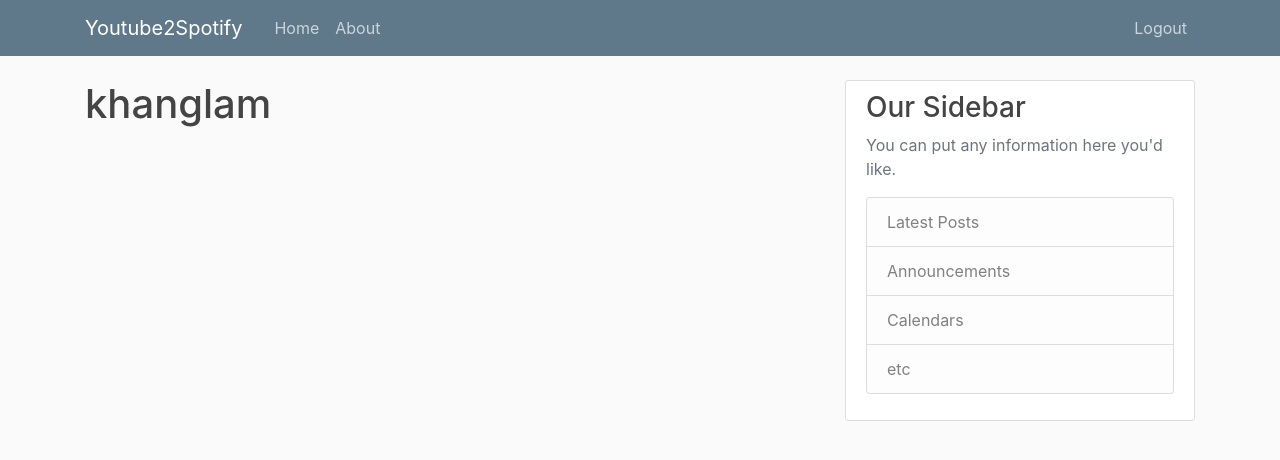
After one commit to khanglam/Youtube2Spotify, a Flask app: page /account in a window 1280 px wide. The commit adds this page. Shown: the top 460 px of the page. Run offline with Flask 2, Linux system fonts and the light colour scheme; a user stored in the database is signed in; some libraries are stand-ins or nearby versions.

Commit message:
Fetch User/Password from App to Create Entries DB
User Authentication

```diff
--- a/flask-server/server/__init__.py
+++ b/flask-server/server/__init__.py
@@ -1,9 +1,15 @@
 from flask import Flask
 from flask_sqlalchemy import SQLAlchemy
+from flask_bcrypt import Bcrypt
+from flask_login import LoginManager
 
 app = Flask(__name__)
 app.config['SECRET_KEY'] = '5791628bb0b13ce0c676dfde280ba245'
 app.config['SQLALCHEMY_DATABASE_URI'] = 'sqlite:///site.db'
 db = SQLAlchemy(app)
+bcrypt = Bcrypt(app)
+login_manager = LoginManager(app)
+login_manager.login_view = 'login'
+login_manager.login_message_category = 'info' # Flash message for 'Login to access this page'
 
 from server import routes
--- a/flask-server/server/routes.py
+++ b/flask-server/server/routes.py
@@ -1,7 +1,9 @@
-from flask import render_template, url_for, flash, redirect
-from server import app
+import email
+from flask import render_template, url_for, flash, redirect, request
+from server import app, db, bcrypt
 from server.forms import RegistrationForm, LoginForm
 from server.models import User, Post
+from flask_login import login_user, logout_user, current_user, login_required
 
 
 posts = [
@@ -33,20 +35,42 @@ def about():
 
 @app.route("/register", methods=['GET', 'POST'])
 def register():
+    if current_user.is_authenticated:
+        return redirect(url_for('home'))
     form = RegistrationForm()
     if form.validate_on_submit():
-        flash(f'Account created for {form.username.data}!', 'success')
-        return redirect(url_for('home'))
+        hashed_password = bcrypt.generate_password_hash(
+            form.password.data).decode('utf-8')
+        user = User(username=form.username.data, email=form.email.data,
+                    password=hashed_password)  # Creating entry for DB
+        db.session.add(user)
+        db.session.commit()
+        flash('Your account has been created! You can now log in', 'success')
+        return redirect(url_for('login'))
     return render_template('register.html', title='Register', form=form)
 
 
 @app.route("/login", methods=['GET', 'POST'])
 def login():
+    if current_user.is_authenticated:
+        return redirect(url_for('home'))
     form = LoginForm()
     if form.validate_on_submit():
-        if form.email.data == 'admin@demo.com' and form.password.data == '123':
-            flash('You have been logged in!', 'success')
-            return redirect(url_for('home'))
+        user = User.query.filter_by(email=form.email.data).first()
+        if user and bcrypt.check_password_hash(user.password, form.password.data):
+            login_user(user, remember=form.remember.data)
+            next_page = request.args.get('next')
+            return redirect(next_page) if next_page else redirect(url_for('home'))
         else:
-            flash('Login Unsuccessful. Please check username and password', 'danger')
+            flash('Login Unsuccessful. Please check email and password', 'danger')
     return render_template('login.html', title='Login', form=form)
+
+@app.route("/logout")
+def logout():
+    logout_user()
+    return redirect(url_for('home'))
+
+@app.route("/account")
+@login_required
+def account():
+    return render_template('account.html', title='Account')
--- /dev/null
+++ b/flask-server/server/templates/account.html
@@ -0,0 +1,4 @@
+{% extends "layout.html" %}
+{% block content %}
+    <h1>{{ current_user.username }}</h1>
+{% endblock content %}
--- a/flask-server/server/templates/layout.html
+++ b/flask-server/server/templates/layout.html
@@ -11,16 +11,16 @@
     <link rel="stylesheet" type="text/css" href="{{ url_for('static', filename='main.css') }}">
 
     {% if title %}
-        <title>Flask Blog - {{ title }}</title>
+        <title>Youtube2Spotify - {{ title }}</title>
     {% else %}
-        <title>Flask Blog</title>
+        <title>Youtube2Spotify</title>
     {% endif %}
 </head>
 <body>
     <header class="site-header">
       <nav class="navbar navbar-expand-md navbar-dark bg-steel fixed-top">
         <div class="container">
-          <a class="navbar-brand mr-4" href="/">Flask Blog</a>
+          <a class="navbar-brand mr-4" href="/">Youtube2Spotify</a>
           <button class="navbar-toggler" type="button" data-toggle="collapse" data-target="#navbarToggle" aria-controls="navbarToggle" aria-expanded="false" aria-label="Toggle navigation">
             <span class="navbar-toggler-icon"></span>
           </button>
@@ -31,8 +31,12 @@
             </div>
             <!-- Navbar Right Side -->
             <div class="navbar-nav">
-              <a class="nav-item nav-link" href="{{ url_for('login') }}">Login</a>
-              <a class="nav-item nav-link" href="{{ url_for('register') }}">Register</a>
+              {% if current_user.is_authenticated %}
+                <a class="nav-item nav-link" href="{{ url_for('logout') }}">Logout</a>
+              {% else %}
+                <a class="nav-item nav-link" href="{{ url_for('login') }}">Login</a>
+                <a class="nav-item nav-link" href="{{ url_for('register') }}">Register</a>
+              {% endif %}
             </div>
           </div>
         </div>
```
Also changed, not shown: flask-server/server/forms.py (+13 -1 lines), flask-server/server/models.py (+7 -2 lines), flask-server/server/site.db (added).
